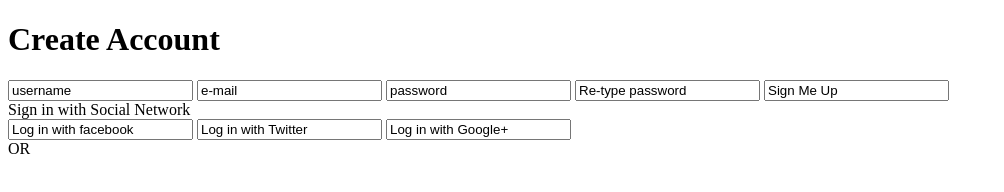
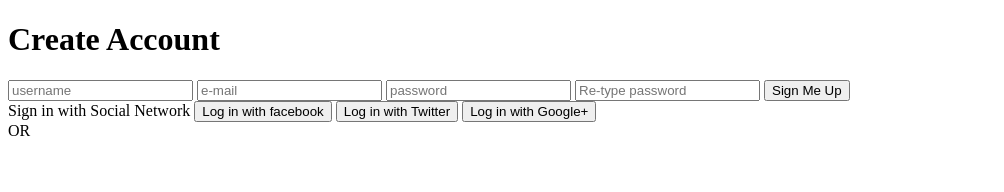
Before and after one commit to tts-fall-2016-code-immersion/sign_up_form_kkgn, a plain HTML site: page index.html in a window 1280 px wide. Shown: the whole page, without its empty margins (0-1004 px from the left). Drawn offline with Linux system fonts and the light colour scheme.

Commit message:
additional changes

```diff
--- a/index.html
+++ b/index.html
@@ -9,19 +9,21 @@
             <h1>Create Account</h1>
             <form class="sign-up">
               <form action="index.html" method="post">
-                  <input type="text" value="username">
-                  <input type="text" value="e-mail">
-                  <input type="text" value="password">
-                  <input type="text" value="Re-type password">
-                  <input type="sign-up-button" value="Sign Me Up">
-                </div>
+                  <input type="text" placeholder="username">
+                  <input type="text" placeholder="e-mail">
+                  <input type="text" placeholder="password">
+                  <input type="text" placeholder="Re-type password">
+                  <button type="submit" class="sign-up-button">Sign Me Up</button>
+                </form>
+              </div>
                 <div class="right">
-                  <span class="loginwidth"></span>Sign in with Social Network
-                  <div class="social-signin">
-                  <input type="facebook" value="Log in with facebook">
-                  <input type="Twitter" value="Log in with Twitter">
-                  <input type="Google+" value="Log in with Google+">
+                  <span class="loginwidth">Sign in with Social Network</span>
+
+                  <button class="social-signin facebook">Log in with facebook</button>
+                  <button class="social-signin Twitter">Log in with Twitter</button>
+                  <button class="social-signin Google+">Log in with Google+</button>
                   </div>
                 <div class="or">OR</div>
-            </form>
       </div>
+</body>
+</html>
```
